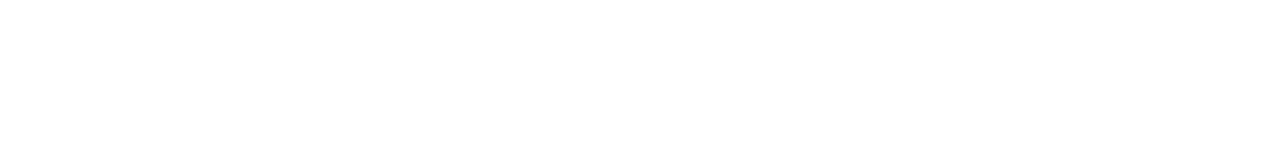
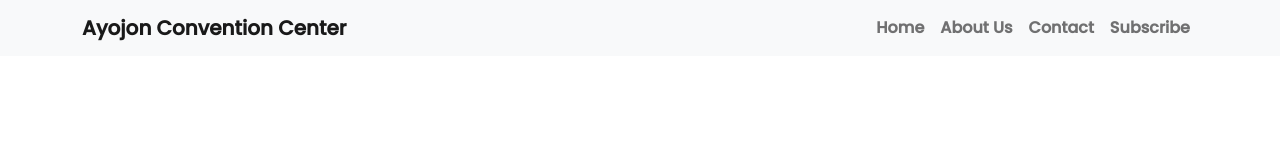
Before and after one commit to ysazzad/convention-center, a plain HTML site: page index.html in a window 1280 px wide. Drawn offline with nearby package versions, Linux system fonts and the light colour scheme.

Commit message:
navbar added

```diff
--- a/css/style.css
+++ b/css/style.css
@@ -0,0 +1,6 @@
+/* font style  */
+@import url('https://fonts.googleapis.com/css2?family=Montserrat:wght@600;700&family=Poppins:wght@400;500&display=swap');
+
+body{
+    font-family: 'Poppins', sans-serif;
+}
--- a/index.html
+++ b/index.html
@@ -15,6 +15,36 @@
 </head>
 
 <body>
+    <!-- header section  -->
+    <header>
+        <nav class="navbar navbar-expand-lg navbar-light bg-light">
+            <div class="container">
+                <a class="navbar-brand fw-bold" href="#">Ayojon Convention Center</a>
+                <button class="navbar-toggler" type="button" data-bs-toggle="collapse"
+                    data-bs-target="#navbarSupportedContent" aria-controls="navbarSupportedContent"
+                    aria-expanded="false" aria-label="Toggle navigation">
+                    <span class="navbar-toggler-icon"></span>
+                </button>
+                <div class="collapse navbar-collapse" id="navbarSupportedContent">
+                    <ul class="navbar-nav ms-auto mb-2 mb-lg-0">
+                        <li class="nav-item">
+                            <a class="nav-link fw-bold" aria-current="page" href="#">Home</a>
+                        </li>
+                        <li class="nav-item">
+                            <a class="nav-link fw-bold" href="#">About Us</a>
+                        </li>
+                        <li class="nav-item">
+                            <a class="nav-link fw-bold" href="#">Contact</a>
+                        </li>
+                        <li class="nav-item">
+                            <a class="nav-link fw-bold" href="#">Subscribe</a>
+                        </li>
+
+                    </ul>
+                </div>
+            </div>
+        </nav>
+    </header>
     <!-- javascript stylesheet  -->
     <script src="https://cdn.jsdelivr.net/npm/bootstrap@5.1.3/dist/js/bootstrap.bundle.min.js"
         integrity="sha384-ka7Sk0Gln4gmtz2MlQnikT1wXgYsOg+OMhuP+IlRH9sENBO0LRn5q+8nbTov4+1p"
```
